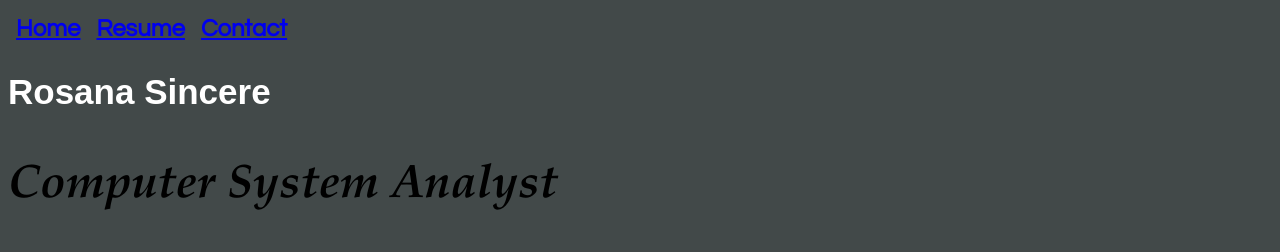
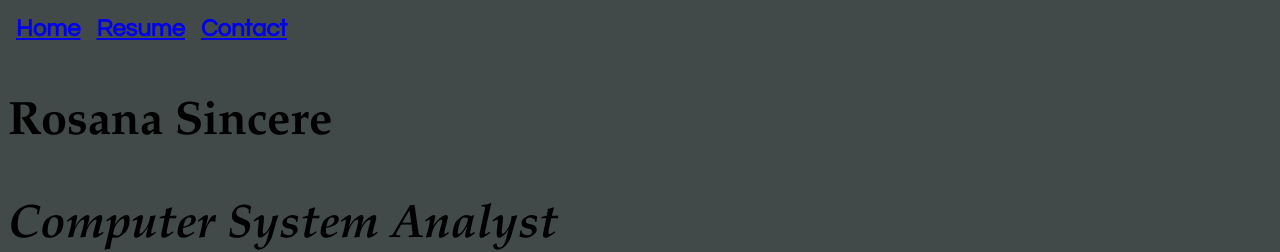
Before and after one commit to RosanaSincere/Project-2, a plain HTML site: page index.html in a window 1280 px wide. Shown: the top 252 px of the page. Drawn offline with Linux system fonts and the light colour scheme.

Commit message:
Update index.html

```diff
--- a/index.html
+++ b/index.html
@@ -15,10 +15,10 @@
         </ul>
 
 		<div id= "aboutme">
-			<h1>Rosana Sincere</h1>
+			<h3>Rosana Sincere</h3>
 
 			<h3><em>Computer System Analyst</em></h3>
-
+		</div>
 			<p>
 			My name is Rosana Sincere and I'm from Miami, Florida.
 			I'm 18 and I'm currently attending Illinois Intitute of Technology. </p>
```
